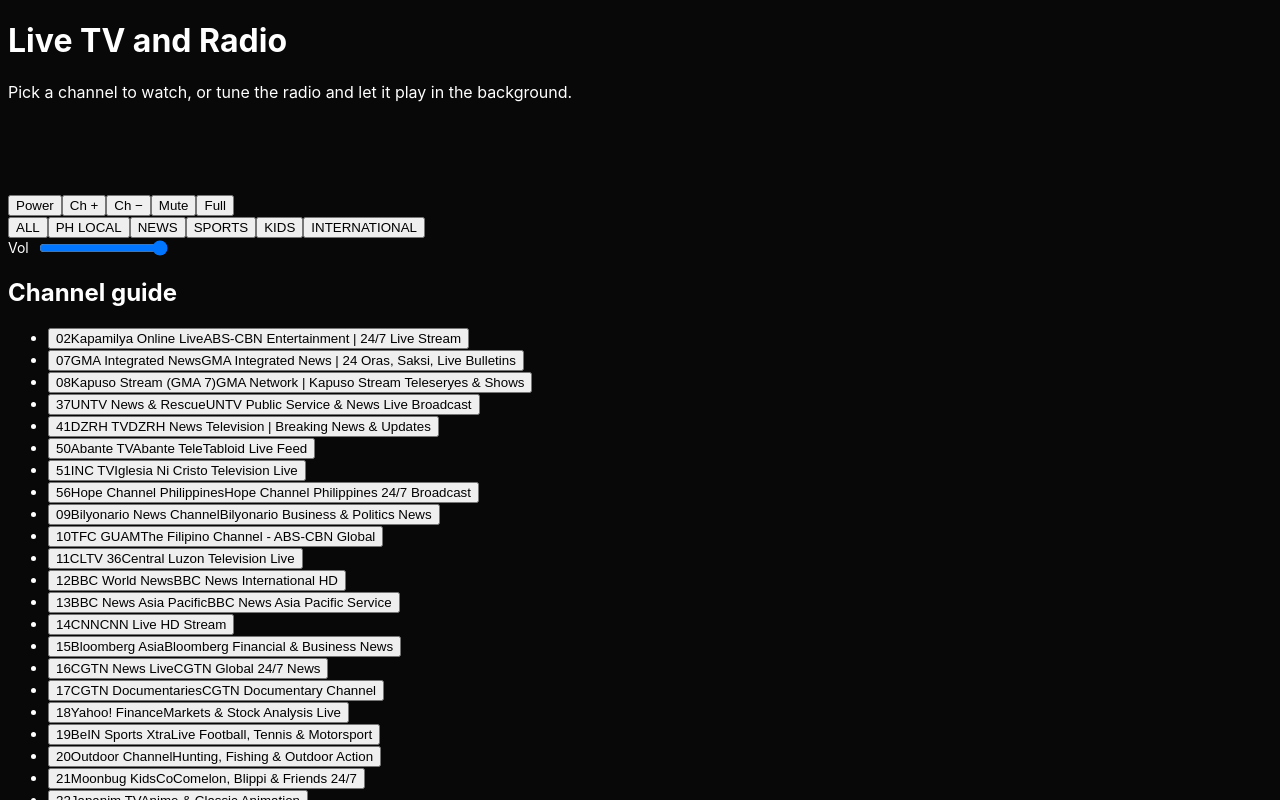
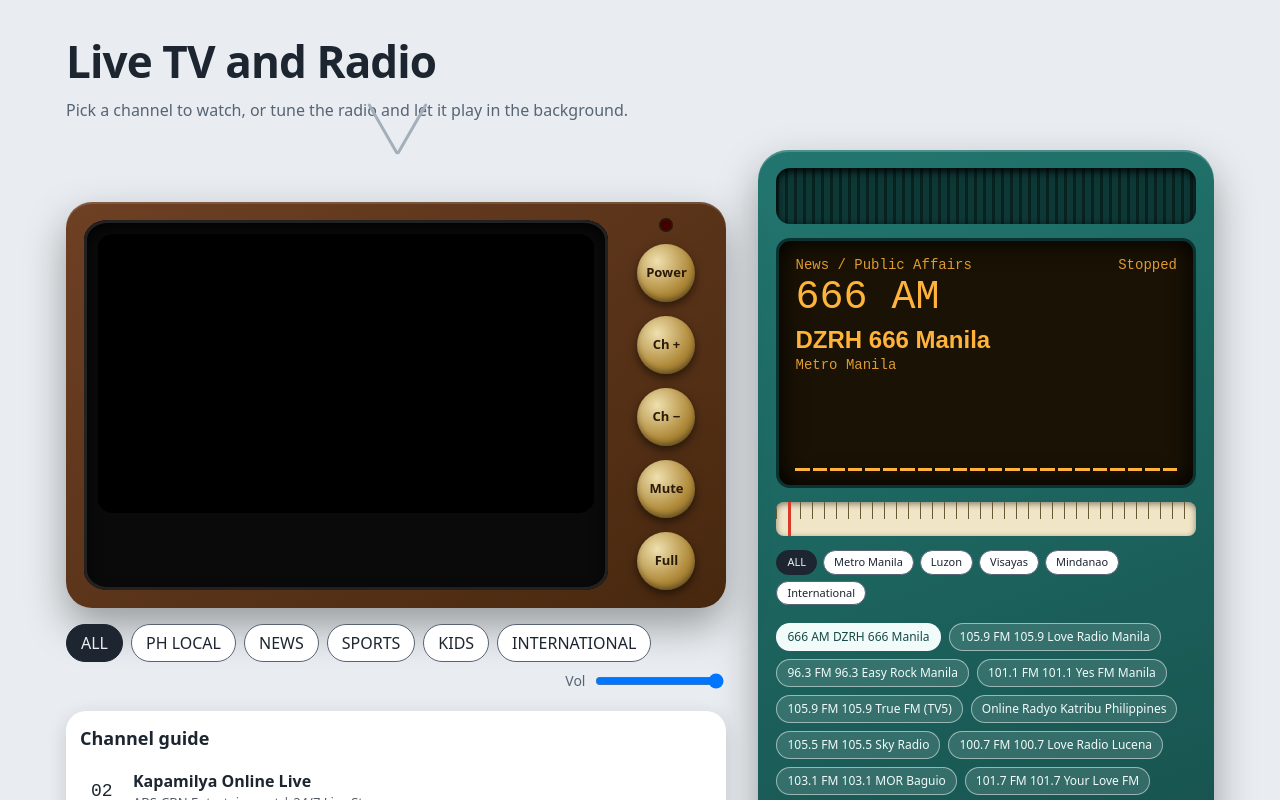
Before and after one commit to raeaneron/matz-tv, a React (Vite) app in the folder client/: page / in a window 1280 px wide. Shown: the top 800 px of the page. Built offline with nearby package versions, Linux system fonts and the light colour scheme.

Commit message:
feat: retro wood/teal CSS design system

```diff
--- a/client/src/index.css
+++ b/client/src/index.css
@@ -1,30 +1,446 @@
-@tailwind base;
-@tailwind components;
-@tailwind utilities;
+/* ─── MATZ TV — Retro CRT TV + Vintage Radio ─────────────────────────────── */
 
-* {
+:root {
+  --bg: #e9edf1;
+  --fg: #1c2530;
+  --muted: #566474;
+  --chip: #fff;
+  --wood1: #6e4024;
+  --wood2: #47280f;
+  --teal1: #22766f;
+  --teal2: #154a47;
+  --amber: #ffb33a;
+  --lcd: #1a1204;
+  --brass: #c9a24a;
   box-sizing: border-box;
-  -webkit-tap-highlight-color: transparent;
+  padding-top: env(safe-area-inset-top, 0px);
+  padding-bottom: env(safe-area-inset-bottom, 0px);
+}
+
+@media (prefers-color-scheme: dark) {
+  :root:not([data-theme="light"]) {
+    --bg: #0e1620;
+    --fg: #e8edf2;
+    --muted: #93a1b0;
+    --chip: #1a2633;
+  }
+}
+
+:root[data-theme="dark"] {
+  --bg: #0e1620;
+  --fg: #e8edf2;
+  --muted: #93a1b0;
+  --chip: #1a2633;
+}
+
+html {
+  scroll-padding-top: env(safe-area-inset-top, 0px);
+}
+
+*, *::before, *::after {
+  box-sizing: border-box;
 }
 
 body {
-  background: #080808;
-  color: white;
-  font-family: -apple-system, BlinkMacSystemFont, 'Segoe UI', Roboto, sans-serif;
-  overscroll-behavior: none;
+  margin: 0;
+  background: var(--bg);
+  color: var(--fg);
+  font: 16px/1.5 "Syne", system-ui, sans-serif;
 }
 
-/* Custom scrollbar */
-::-webkit-scrollbar { width: 4px; }
-::-webkit-scrollbar-track { background: #0a0a0a; }
-::-webkit-scrollbar-thumb { background: #2a2a2a; border-radius: 2px; }
-::-webkit-scrollbar-thumb:hover { background: #3a3a3a; }
-
-/* Sound wave animation for radio */
-@keyframes soundwave {
-  0%, 100% { transform: scaleY(0.4); }
-  50% { transform: scaleY(1); }
+main {
+  max-width: 1180px;
+  margin: 0 auto;
+  padding: 28px 16px 56px;
 }
 
-/* Smooth transitions */
-.transition-all { transition-duration: 150ms; }
+h1 {
+  font-size: clamp(28px, 5vw, 44px);
+  font-weight: 800;
+  margin: 0;
+  letter-spacing: -0.02em;
+}
+
+.sub {
+  color: var(--muted);
+  margin: 4px 0 28px;
+}
+
+.grid {
+  display: grid;
+  grid-template-columns: 1.45fr 1fr;
+  gap: 32px;
+  align-items: start;
+}
+
+@media (max-width: 880px) {
+  .grid { grid-template-columns: 1fr; }
+}
+
+button {
+  font: inherit;
+  cursor: pointer;
+}
+
+:focus-visible {
+  outline: 3px solid #ffd36b;
+  outline-offset: 2px;
+}
+
+/* ─── RETRO TV ──────────────────────────────────────────────────────────── */
+
+.retro-tv {
+  position: relative;
+  padding-top: 52px;
+}
+
+/* Antenna */
+.ant {
+  position: absolute;
+  top: 0;
+  left: 50%;
+  width: 0;
+  height: 0;
+}
+.ant::before,
+.ant::after {
+  content: "";
+  position: absolute;
+  bottom: -4px;
+  width: 3px;
+  height: 58px;
+  background: #a5afb9;
+  border-radius: 2px;
+  transform-origin: bottom;
+}
+.ant::before { transform: rotate(-30deg); }
+.ant::after  { transform: rotate(30deg); }
+
+/* Wooden cabinet */
+.cab {
+  background: linear-gradient(145deg, var(--wood1), var(--wood2));
+  border-radius: 26px;
+  padding: 18px;
+  display: grid;
+  grid-template-columns: 1fr 84px;
+  gap: 16px;
+  box-shadow:
+    0 18px 40px rgba(0,0,0,.35),
+    inset 0 2px 0 rgba(255,255,255,.14);
+}
+
+@media (max-width: 560px) {
+  .cab { grid-template-columns: 1fr; }
+  .side { flex-direction: row !important; flex-wrap: wrap; }
+}
+
+/* CRT bezel */
+.bezel {
+  background: #0a0a0a;
+  border-radius: 24px / 20px;
+  padding: 14px;
+  box-shadow:
+    inset 0 0 0 3px #222,
+    inset 0 6px 16px #000;
+}
+
+/* CRT screen */
+.screen {
+  position: relative;
+  aspect-ratio: 16 / 9;
+  border-radius: 16px / 14px;
+  overflow: hidden;
+  background: #000;
+  cursor: pointer;
+}
+
+.screen video,
+.screen canvas,
+.screen iframe {
+  position: absolute;
+  inset: 0;
+  width: 100%;
+  height: 100%;
+}
+
+.screen canvas {
+  image-rendering: pixelated;
+}
+
+/* Scanlines overlay */
+.scanlines {
+  position: absolute;
+  inset: 0;
+  pointer-events: none;
+  background: repeating-linear-gradient(
+    to bottom,
+    rgba(0,0,0,.14) 0 1px,
+    transparent 1px 3px
+  );
+  box-shadow: inset 0 0 70px rgba(0,0,0,.65);
+  z-index: 10;
+}
+
+/* Green phosphor OSD */
+.osd {
+  position: absolute;
+  z-index: 11;
+  top: 10px;
+  left: 14px;
+  font: 20px "Share Tech Mono", monospace;
+  color: #7dff9b;
+  text-shadow: 0 0 6px #2bff6a;
+  pointer-events: none;
+}
+
+.msg {
+  position: absolute;
+  z-index: 11;
+  inset: 0;
+  display: grid;
+  place-items: center;
+  text-align: center;
+  padding: 16px;
+  font: 22px "Share Tech Mono", monospace;
+  color: #fff;
+  text-shadow: 0 0 8px #000;
+  pointer-events: none;
+}
+
+/* Fullscreen */
+.screen:fullscreen { aspect-ratio: auto; border-radius: 0; width: 100%; height: 100%; }
+.screen:-webkit-full-screen { aspect-ratio: auto; border-radius: 0; width: 100%; height: 100%; }
+.screen:fullscreen .osd { font-size: 30px; }
+
+/* Side knobs panel */
+.side {
+  display: flex;
+  flex-direction: column;
+  justify-content: center;
+  align-items: center;
+  gap: 14px;
+}
+
+/* Brass knob buttons */
+.knob {
+  width: 58px;
+  height: 58px;
+  border-radius: 50%;
+  border: 0;
+  color: #2a1a08;
+  font-weight: 800;
+  font-size: 13px;
+  background: radial-gradient(circle at 35% 30%, #efe0ae, #b08a3a 60%, #6d531e);
+  box-shadow:
+    0 4px 8px rgba(0,0,0,.5),
+    inset 0 -3px 5px rgba(0,0,0,.3);
+  transition: transform .1s;
+}
+.knob:active { transform: translateY(2px); }
+
+/* Power LED */
+.led {
+  width: 10px;
+  height: 10px;
+  border-radius: 50%;
+  background: #400;
+  box-shadow: 0 0 0 2px #2a1508;
+}
+.led.on {
+  background: #ff4d3a;
+  box-shadow: 0 0 10px #ff4d3a, 0 0 0 2px #2a1508;
+}
+
+/* Category chips */
+.chips {
+  display: flex;
+  flex-wrap: wrap;
+  gap: 8px;
+  align-items: center;
+  margin-top: 16px;
+}
+
+.chip {
+  border: 1.5px solid var(--muted);
+  background: var(--chip);
+  color: var(--fg);
+  border-radius: 999px;
+  padding: 6px 14px;
+  font-weight: 500;
+  transition: background .15s, color .15s;
+}
+.chip[aria-pressed="true"] {
+  background: var(--fg);
+  color: var(--bg);
+  border-color: var(--fg);
+}
+
+.now {
+  margin: 10px 2px 0;
+  color: var(--muted);
+  font-size: 14px;
+}
+
+/* ─── CHANNEL GUIDE ─────────────────────────────────────────────────────── */
+
+.guide {
+  background: var(--chip);
+  border-radius: 20px;
+  padding: 14px;
+  box-shadow: 0 6px 20px rgba(0,0,0,.15);
+}
+
+.guide h2 {
+  font-size: 18px;
+  font-weight: 800;
+  margin: 0 0 8px;
+}
+
+.guide ul {
+  list-style: none;
+  margin: 0;
+  padding: 0;
+  display: grid;
+  gap: 6px;
+  max-height: 340px;
+  overflow-y: auto;
+}
+
+.guide button {
+  width: 100%;
+  display: grid;
+  grid-template-columns: 32px 1fr auto;
+  gap: 10px;
+  align-items: center;
+  text-align: left;
+  border: 1.5px solid transparent;
+  background: transparent;
+  color: var(--fg);
+  border-radius: 12px;
+  padding: 8px 10px;
+  transition: border-color .15s, background .15s;
+}
+
+.guide button:hover { border-color: var(--muted); }
+.guide button[aria-current="true"] { background: var(--fg); color: var(--bg); }
+.guide .num { font: 18px "Share Tech Mono", monospace; }
+.guide .nm { font-weight: 800; display: block; }
+.guide .in  { font-size: 13px; opacity: .75; display: block; }
+.guide .live { font-size: 12px; font-weight: 800; color: #ff4d3a; }
+
+/* Right column */
+.right { display: grid; gap: 24px; }
+
+/* ─── VINTAGE RADIO ─────────────────────────────────────────────────────── */
+
+.radio {
+  display: grid;
+  gap: 14px;
+  padding: 18px;
+  border-radius: 30px;
+  color: #f1fbfa;
+  background: linear-gradient(160deg, var(--teal1), var(--teal2));
+  box-shadow:
+    0 18px 40px rgba(0,0,0,.35),
+    inset 0 2px 0 rgba(255,255,255,.2);
+}
+
+/* Speaker grille */
+.grille {
+  height: 56px;
+  border-radius: 14px;
+  background:
+    repeating-linear-gradient(90deg, rgba(0,0,0,.4) 0 3px, transparent 3px 9px),
+    #0e3836;
+  box-shadow: inset 0 3px 8px #000;
+}
+
+/* Amber LCD display */
+.lcd {
+  background: var(--lcd);
+  border: 3px solid #0b3230;
+  border-radius: 14px;
+  padding: 14px 16px;
+  color: var(--amber);
+  font-family: "Share Tech Mono", monospace;
+  box-shadow: inset 0 0 26px #000;
+}
+.lcd .top  { display: flex; justify-content: space-between; gap: 10px; font-size: 14px; opacity: .85; }
+.lcd .name { font: 800 24px/1.2 "Syne", sans-serif; margin: 6px 0 0; color: var(--amber); }
+.lcd .freq { font-size: 40px; line-height: 1.1; }
+.lcd .desc { font-size: 14px; opacity: .85; min-height: 2.6em; }
+
+/* Equalizer bars */
+.eq {
+  display: flex;
+  align-items: flex-end;
+  gap: 3px;
+  height: 72px;
+  margin-top: 8px;
+}
+.eq i {
+  flex: 1;
+  height: 4%;
+  background: repeating-linear-gradient(to top, var(--amber) 0 4px, transparent 4px 6px);
+  transition: height .05s linear;
+}
+
+/* Frequency dial */
+.dial {
+  position: relative;
+  height: 34px;
+  border-radius: 8px;
+  overflow: hidden;
+  background: #f0e5c6;
+  box-shadow: inset 0 2px 6px rgba(0,0,0,.45);
+}
+.dial::before {
+  content: "";
+  position: absolute;
+  inset: 0 0 50% 0;
+  background: repeating-linear-gradient(90deg, #6a5a34 0 1px, transparent 1px 12px);
+}
+.needle {
+  position: absolute;
+  top: 0;
+  bottom: 0;
+  width: 3px;
+  background: #d93a2a;
+  transition: left .4s ease;
+}
+
+/* Preset chips (teal style) */
+.presets { display: flex; flex-wrap: wrap; gap: 8px; }
+.presets .chip {
+  background: rgba(255,255,255,.12);
+  color: #f1fbfa;
+  border-color: rgba(255,255,255,.5);
+  font-size: 12px;
+  padding: 4px 10px;
+}
+.presets .chip[aria-pressed="true"] {
+  background: #f1fbfa;
+  color: #154a47;
+}
+
+/* Play control row */
+.ctrl {
+  display: flex;
+  align-items: center;
+  gap: 16px;
+}
+.play {
+  width: 64px;
+  height: 64px;
+  font-size: 24px;
+  flex: none;
+}
+.ctrl input {
+  flex: 1;
+  accent-color: var(--brass);
+}
+
+@media (prefers-reduced-motion: reduce) {
+  .needle { transition: none; }
+  .eq i   { transition: none; }
+}
```
